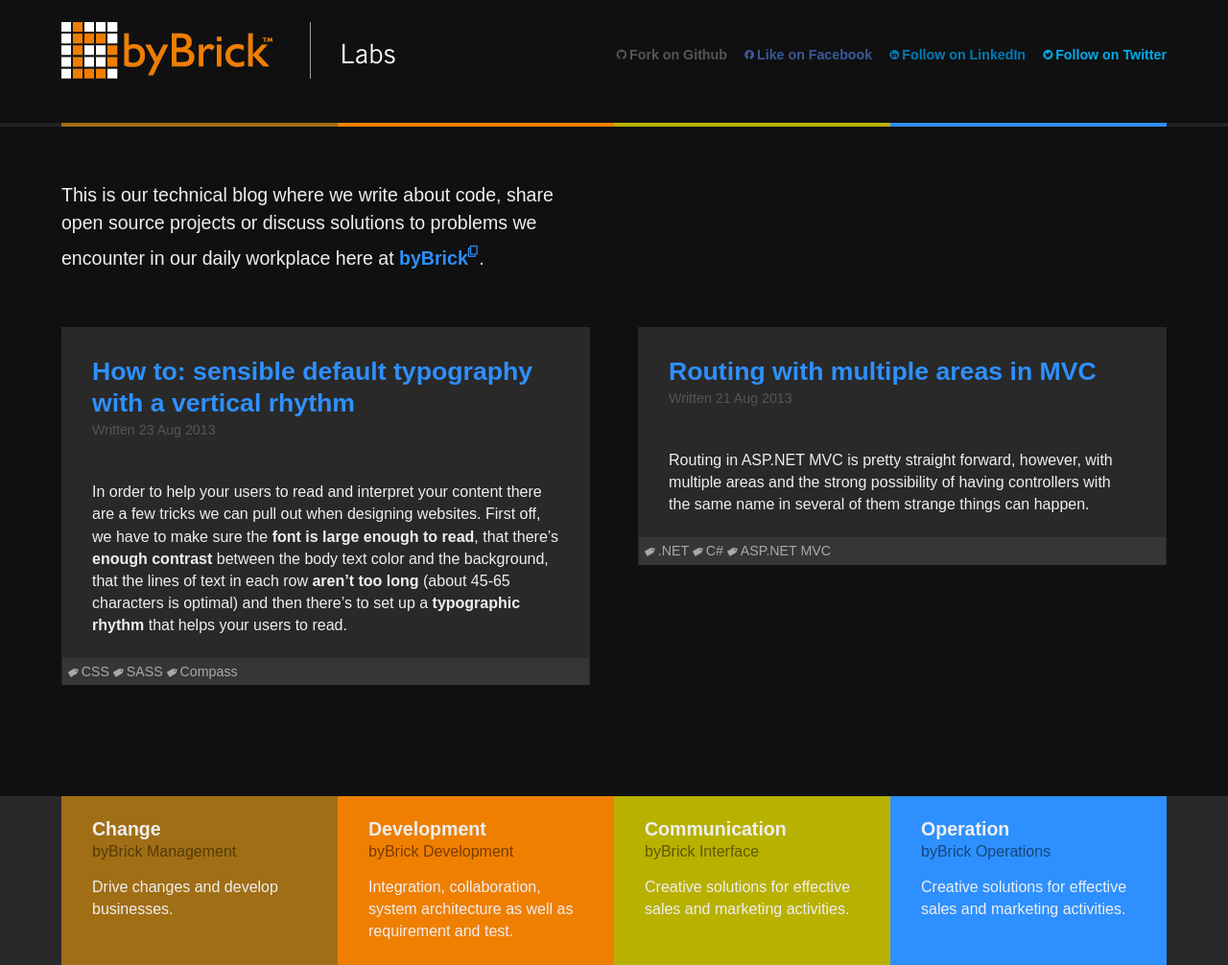
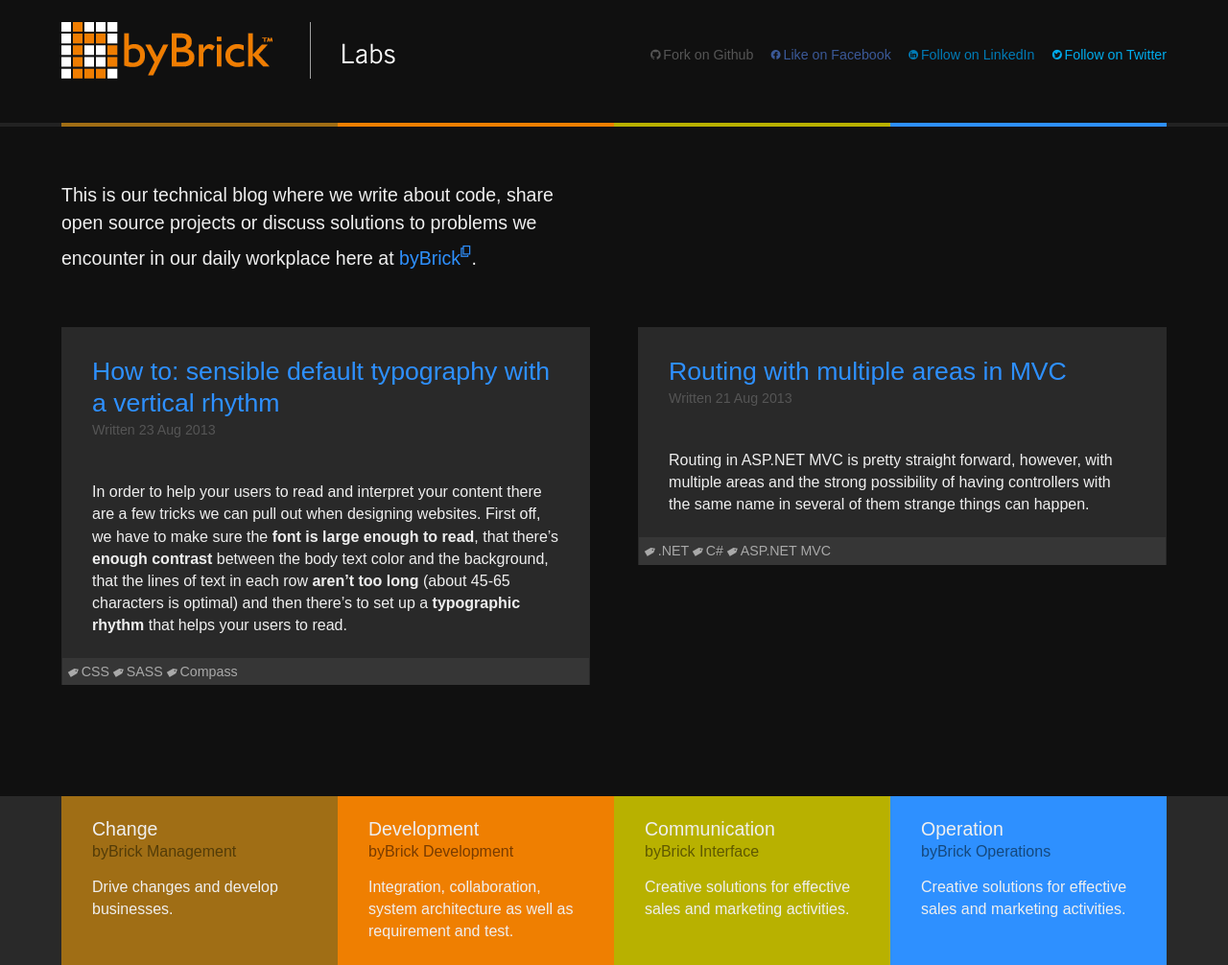
Before and after one commit to byBrick/bybrick.github.io, a Jekyll site: the page built from index.html, in a window 1280 px wide. Shown: the whole page at 96% size. Built offline with Jekyll 4.4.1, drawn with Linux system fonts in a browser that asks for light colours.

Commit message:
Make headings normal weight

```diff
--- a/_includes/header.html
+++ b/_includes/header.html
@@ -44,6 +44,9 @@
 			}
 		</style>
 
+        <script type="text/javascript" src="//use.typekit.net/koi6zrc.js"></script>
+        <script type="text/javascript">try{Typekit.load();}catch(e){}</script>
+
 		<!--[if lt IE 9]>
 			<script src="/javascript/html5shiv.js"></script>
 			<script src="/javascript/respond.min.js"></script>
--- a/sass/bits/_links.scss
+++ b/sass/bits/_links.scss
@@ -4,7 +4,6 @@
 a {
 	@include force-wrap; // Force text links to wrap
 	color: $blue;
-	font-weight: bold;
 	text-decoration: none;
 
 	&:hover,
--- a/sass/bits/_meta.scss
+++ b/sass/bits/_meta.scss
@@ -3,7 +3,6 @@
 
 .meta {
 	@include adjust-font-size-to($smaller-font-size);
-	@include leader();
 	@include trailer(2);
 	color: $grayLighter;
 }
--- a/sass/bits/_typography.scss
+++ b/sass/bits/_typography.scss
@@ -20,12 +20,9 @@
 /* =Default Sizing and spacing
 -------------------------------------------------------------- */
 
-#{headings()} {
-	font-weight: bold;
-}
 
 #{headings(3)} {
-	font-family: $body-font;
+	font-family: $heading-font;
     -moz-font-feature-settings: "liga=1, dlig=1";
     -ms-font-feature-settings: "liga", "dlig";
     -webkit-font-feature-settings: "liga", "dlig";
--- a/sass/bits/_variables.scss
+++ b/sass/bits/_variables.scss
@@ -18,8 +18,8 @@
 @include establish-baseline;
 @include border-box-sizing;
 
-$body-font:						Arial, "Helvetica Neue", Helvetica, sans-serif;
-$heading-font:					"Arial Black", "Arial Bold", Gadget, sans-serif;
+$body-font:						"nimbus-sans", sans-serif;
+$heading-font:					"news-gothic-std", sans-serif !important;
 
 // Colors
 
--- a/stylesheets/screen.css
+++ b/stylesheets/screen.css
@@ -363,7 +363,7 @@
 body {
   background-color: #101010;
   color: #efefef;
-  font-family: Arial, "Helvetica Neue", Helvetica, sans-serif;
+  font-family: "nimbus-sans", sans-serif;
 }
 
 /* line 23, ../sass/bits/_general.scss */
@@ -400,14 +400,9 @@
 
 /* =Default Sizing and spacing
 -------------------------------------------------------------- */
-/* line 23, ../sass/bits/_typography.scss */
-h1, h2, h3, h4, h5, h6 {
-  font-weight: bold;
-}
-
-/* line 27, ../sass/bits/_typography.scss */
+/* line 24, ../sass/bits/_typography.scss */
 h1, h2, h3 {
-  font-family: Arial, "Helvetica Neue", Helvetica, sans-serif;
+  font-family: "news-gothic-std", sans-serif !important;
   -moz-font-feature-settings: "liga=1, dlig=1";
   -ms-font-feature-settings: "liga", "dlig";
   -webkit-font-feature-settings: "liga", "dlig";
@@ -415,14 +410,14 @@
   font-feature-settings: "liga", "dlig";
 }
 
-/* line 36, ../sass/bits/_typography.scss */
+/* line 33, ../sass/bits/_typography.scss */
 h1 {
   font-size: 2em;
   line-height: 1.44444em;
   margin: 0;
 }
 
-/* line 41, ../sass/bits/_typography.scss */
+/* line 38, ../sass/bits/_typography.scss */
 h2 {
   font-size: 1.66667em;
   line-height: 1.73333em;
@@ -430,40 +425,40 @@
   margin: 1.73333em 0 0.86667em 0;
 }
 
-/* line 47, ../sass/bits/_typography.scss */
+/* line 44, ../sass/bits/_typography.scss */
 h2.archive {
   margin: 1.73333em 0 0 0;
 }
 
-/* line 51, ../sass/bits/_typography.scss */
+/* line 48, ../sass/bits/_typography.scss */
 h3 {
   font-size: 1.22222em;
   line-height: 1.18182em;
   margin: 0 0 1.18182em 0;
 }
 
-/* line 56, ../sass/bits/_typography.scss */
+/* line 53, ../sass/bits/_typography.scss */
 h4 {
   font-size: 1.11111em;
   line-height: 1.3em;
   margin: 0 0 1.3em 0;
 }
 
-/* line 61, ../sass/bits/_typography.scss */
+/* line 58, ../sass/bits/_typography.scss */
 h5 {
   font-size: 1em;
   line-height: 1.44444em;
   margin: 0 0 1.44444em 0;
 }
 
-/* line 66, ../sass/bits/_typography.scss */
+/* line 63, ../sass/bits/_typography.scss */
 h6 {
   font-size: 1em;
   line-height: 1.44444em;
   margin: 0 0 1.44444em 0;
 }
 
-/* line 72, ../sass/bits/_typography.scss */
+/* line 69, ../sass/bits/_typography.scss */
 p,
 label {
   font-size: 1em;
@@ -471,7 +466,7 @@
   margin: 0 0 1.44444em 0;
 }
 
-/* line 77, ../sass/bits/_typography.scss */
+/* line 74, ../sass/bits/_typography.scss */
 pre {
   font-size: 0.88889em;
   line-height: 1.625em;
@@ -479,13 +474,13 @@
   margin: 0 0 1.625em 0;
 }
 
-/* line 83, ../sass/bits/_typography.scss */
+/* line 80, ../sass/bits/_typography.scss */
 p code {
   font-family: Consolas, monaco, monospace;
   color: #b8b100;
 }
 
-/* line 89, ../sass/bits/_typography.scss */
+/* line 86, ../sass/bits/_typography.scss */
 ol,
 ul {
   font-size: 1em;
@@ -493,37 +488,37 @@
   margin: 0 0 1.44444em 0;
 }
 
-/* line 94, ../sass/bits/_typography.scss */
+/* line 91, ../sass/bits/_typography.scss */
 ul {
   list-style-position: inside;
   list-style-type: disc;
 }
 
-/* line 99, ../sass/bits/_typography.scss */
+/* line 96, ../sass/bits/_typography.scss */
 ol {
   list-style-position: inside;
   list-style-type: decimal;
 }
 
-/* line 104, ../sass/bits/_typography.scss */
+/* line 101, ../sass/bits/_typography.scss */
 li {
   line-height: auto;
 }
 
-/* line 109, ../sass/bits/_typography.scss */
+/* line 106, ../sass/bits/_typography.scss */
 strong,
 b {
   font-weight: bold;
 }
 
-/* line 115, ../sass/bits/_typography.scss */
+/* line 112, ../sass/bits/_typography.scss */
 em,
 i,
 q {
   font-style: italic;
 }
 
-/* line 119, ../sass/bits/_typography.scss */
+/* line 116, ../sass/bits/_typography.scss */
 blockquote {
   color: #b8b100;
   line-height: normal;
@@ -531,15 +526,15 @@
   padding-left: 2em;
   padding-right: 2em;
 }
-/* line 126, ../sass/bits/_typography.scss */
+/* line 123, ../sass/bits/_typography.scss */
 blockquote p {
   font-size: 1.11111em;
   line-height: 1.3em;
   font-style: italic;
 }
-/* line 130, ../sass/bits/_typography.scss */
+/* line 127, ../sass/bits/_typography.scss */
 blockquote footer {
-  font-family: Arial, "Helvetica Neue", Helvetica, sans-serif;
+  font-family: "nimbus-sans", sans-serif;
 }
 
 /* =Layout
@@ -1151,10 +1146,9 @@
   white-space: -hp-pre-wrap;
   word-wrap: break-word;
   color: #2e90ff;
-  font-weight: bold;
   text-decoration: none;
 }
-/* line 12, ../sass/bits/_links.scss */
+/* line 11, ../sass/bits/_links.scss */
 a:hover, a:focus, a:active {
   color: #15487d;
 }
@@ -1165,7 +1159,6 @@
 .meta {
   font-size: 0.88889em;
   line-height: 1.625em;
-  margin-top: 1.44444em;
   margin-bottom: 2.88889em;
   color: #555555;
 }
```
